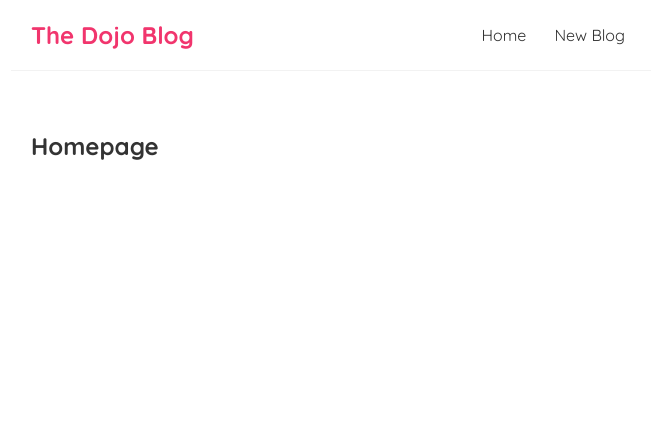
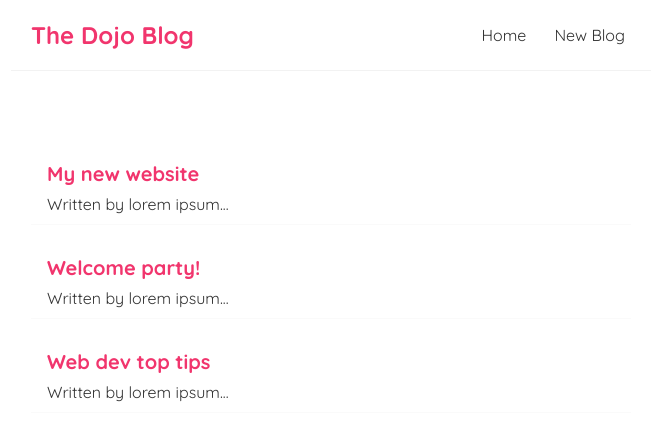
Before and after one commit to MassimilianoTagliabue/dojo-blog, a React (Create React App) app: page / in a window 1280 px wide. Shown: the top 440 px of the page, without its empty margins (309-964 px from the left). Built offline with nearby package versions, Linux system fonts and the light colour scheme.

Commit message:
feat: stampa lista blog

```diff
--- a/src/Home.js
+++ b/src/Home.js
@@ -1,7 +1,22 @@
+import { useState } from "react";
+
 const Home = () => {
+
+    const [blogs, setBlogs] = useState([
+        { title: 'My new website', body: 'lorem ipsum...', author: 'mario', id: 1 },
+        { title: 'Welcome party!', body: 'lorem ipsum...', author: 'yoshi', id: 2 },
+        { title: 'Web dev top tips', body: 'lorem ipsum...', author: 'mario', id: 3 }
+    ])
+
+
     return (
         <div className="home">
-            <h2>Homepage</h2>
+            {blogs.map((curBlog) => (
+                <div className="blog-preview" key={curBlog.id}>
+                    <h2>{curBlog.title}</h2>
+                    <p>Written by {curBlog.body}</p>
+                </div>
+            ))}
         </div>
     );
 }
--- a/src/index.css
+++ b/src/index.css
@@ -34,3 +34,19 @@
   margin: 40px auto;
   padding: 20px;
 }
+
+
+/* blog previews / list */
+.blog-preview {
+  padding: 10px 16px;
+  margin: 20px 0;
+  border-bottom: 1px solid #fafafa;
+}
+.blog-preview:hover {
+  box-shadow: 1px 3px 5px rgba(0,0,0,0.1);
+}
+.blog-preview h2 {
+  font-size: 20px;
+  color: #f1356d;
+  margin-bottom: 8px;
+}
```
